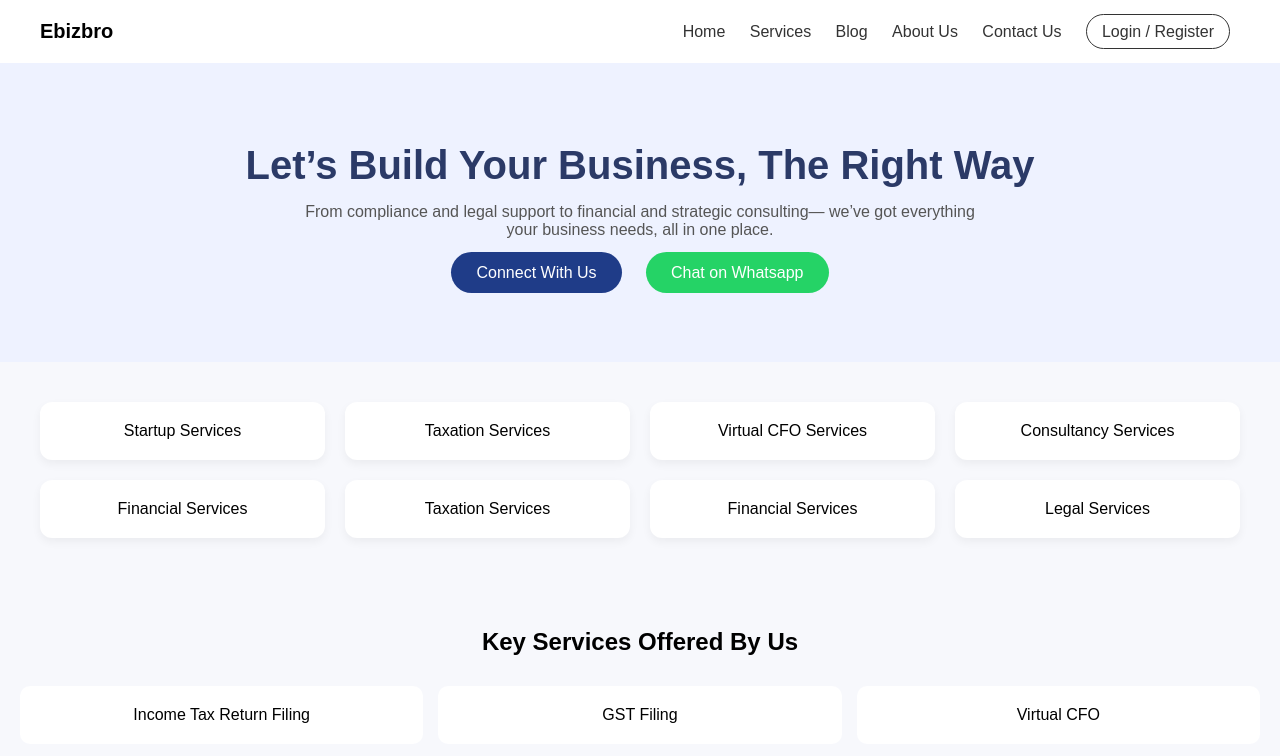
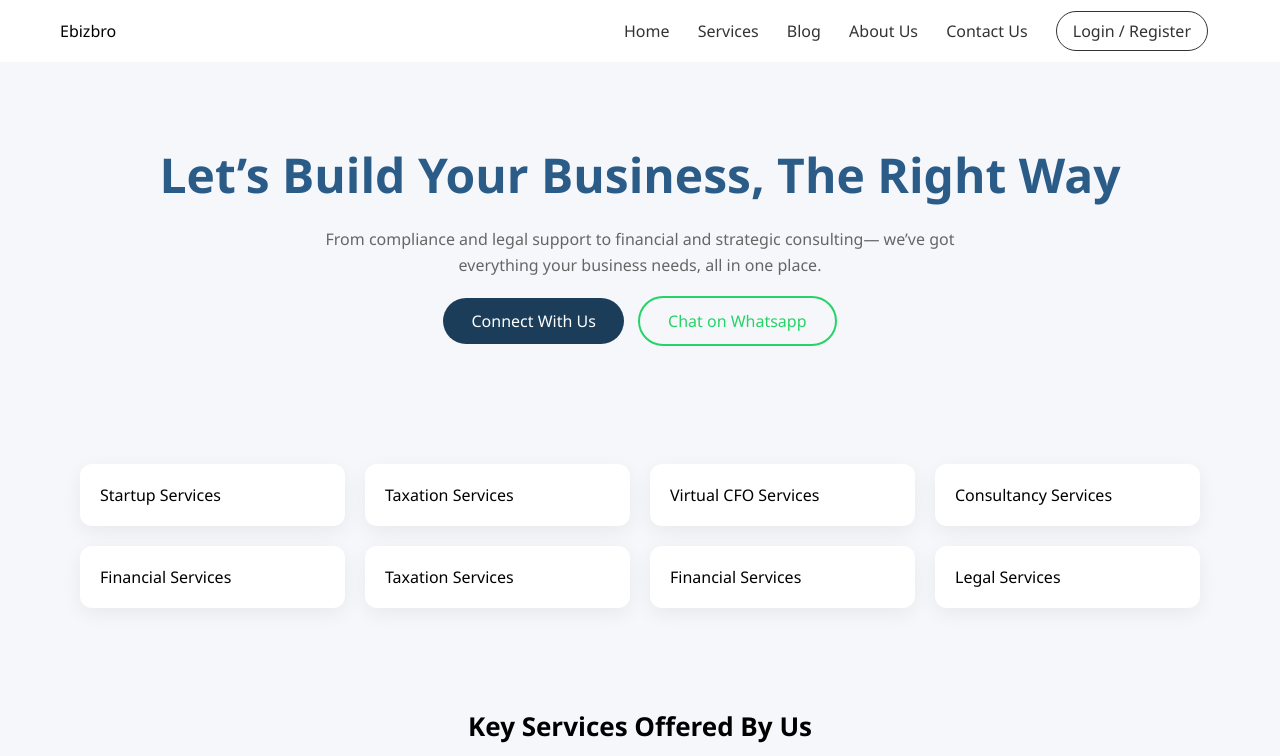
Before and after one commit to ishu-prakash/ebizbro, a plain HTML site: page index.html in a window 1280 px wide. Shown: the top 756 px of the page. Drawn offline with Linux system fonts and the light colour scheme.

Commit message:
Add files via upload

```diff
--- a/styles.css
+++ b/styles.css
@@ -2,37 +2,32 @@
   margin: 0;
   padding: 0;
   box-sizing: border-box;
-  font-family: Arial, sans-serif;
+  font-family: 'Segoe UI', sans-serif;
 }
 
 body {
-  background: #f7f8fc;
+  background: #f5f7fb;
 }
 
 /* NAVBAR */
 .navbar {
   display: flex;
   justify-content: space-between;
-  padding: 20px 40px;
+  padding: 20px 60px;
   background: white;
   align-items: center;
-  box-shadow: 0 2px 10px rgba(0,0,0,0.05);
 }
 
 .navbar nav a {
-  margin: 0 10px;
+  margin: 0 12px;
   text-decoration: none;
   color: #333;
-}
-
-.logo {
-  font-weight: bold;
-  font-size: 20px;
+  font-weight: 500;
 }
 
 .btn-outline {
   border: 1px solid #333;
-  padding: 8px 15px;
+  padding: 8px 16px;
   border-radius: 20px;
 }
 
@@ -40,93 +35,96 @@ body {
 .hero {
   text-align: center;
   padding: 80px 20px;
-  background: #eef2ff;
 }
 
 .hero h1 {
-  font-size: 40px;
-  color: #2b3a67;
-  margin-bottom: 15px;
+  font-size: 48px;
+  color: #2b5c88;
+  font-weight: 700;
 }
 
 .hero p {
   max-width: 700px;
-  margin: auto;
-  margin-bottom: 25px;
-  color: #555;
-}
-
-.hero-buttons a {
-  margin: 10px;
+  margin: 20px auto;
+  color: #666;
+  line-height: 1.6;
 }
 
 /* BUTTONS */
 .btn-primary {
-  background: #1f3c88;
+  background: #1c3d5a;
   color: white;
-  padding: 12px 25px;
-  border-radius: 25px;
+  padding: 12px 28px;
+  border-radius: 30px;
+  text-decoration: none;
+  margin-right: 10px;
+  display: inline-block;
+}
+
+.btn-whatsapp {
+  border: 2px solid #25d366;
+  color: #25d366;
+  padding: 12px 28px;
+  border-radius: 30px;
   text-decoration: none;
 }
 
-.btn-whatsapp {
-  background: #25d366;
-  color: white;
-  padding: 12px 25px;
-  border-radius: 25px;
-  text-decoration: none;
-}
-
-/* SERVICES */
+/* SERVICES GRID */
 .services {
   display: grid;
   grid-template-columns: repeat(4, 1fr);
   gap: 20px;
-  padding: 40px;
+  padding: 40px 80px;
 }
 
 .service-card {
   background: white;
   padding: 20px;
   border-radius: 12px;
-  text-align: center;
-  box-shadow: 0 4px 10px rgba(0,0,0,0.05);
+  text-align: left;
+  box-shadow: 0 6px 20px rgba(0,0,0,0.06);
+  font-weight: 500;
 }
 
 /* KEY SERVICES */
 .key-services {
-  padding: 50px 20px;
+  padding: 60px 80px;
   text-align: center;
 }
 
 .key-services h2 {
   margin-bottom: 30px;
+  font-size: 26px;
 }
 
 .grid {
   display: grid;
   grid-template-columns: repeat(3, 1fr);
-  gap: 15px;
+  gap: 20px;
 }
 
 .card {
   background: white;
   padding: 20px;
-  border-radius: 10px;
+  border-radius: 12px;
+  text-align: left;
+  box-shadow: 0 6px 20px rgba(0,0,0,0.06);
 }
 
 /* CTA */
 .cta {
-  background: linear-gradient(to right, #0f2027, #203a43);
+  background: linear-gradient(to right, #0f2a3d, #1e3c52);
   color: white;
   text-align: center;
-  padding: 60px 20px;
+  padding: 80px 20px;
 }
 
 .cta h2 {
+  font-size: 28px;
   margin-bottom: 10px;
 }
 
 .cta p {
   margin-bottom: 20px;
+  color: #cbd5e1;
 }
```
